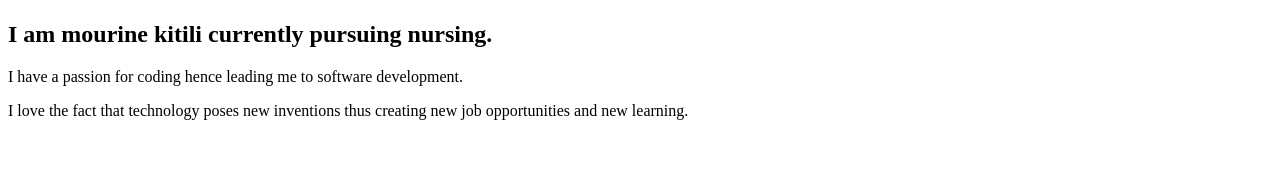
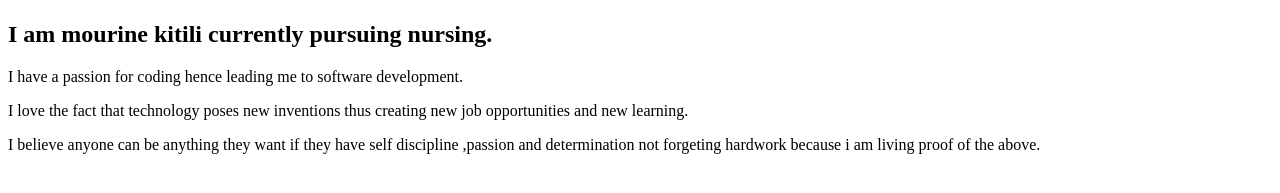
Before and after one commit to kitili/my-portfolio, a plain HTML site: page index.html in a window 1280 px wide. Shown: the part 311-504 px from the top of the page. Drawn offline with Linux system fonts and the light colour scheme.

Commit message:
added a p

```diff
--- a/index.html
+++ b/index.html
@@ -12,3 +12,4 @@
     <h2><b>I am  mourine kitili</b> currently pursuing nursing.</h2>
     <p>I have a passion for coding hence leading me to software development.</p>
     <p>I love the fact that technology poses new inventions thus creating new job opportunities and new learning.</p>
+    <p>I believe anyone can be anything they want if they have self discipline ,passion and determination not forgeting hardwork because i am living proof of the above.</p>
```
